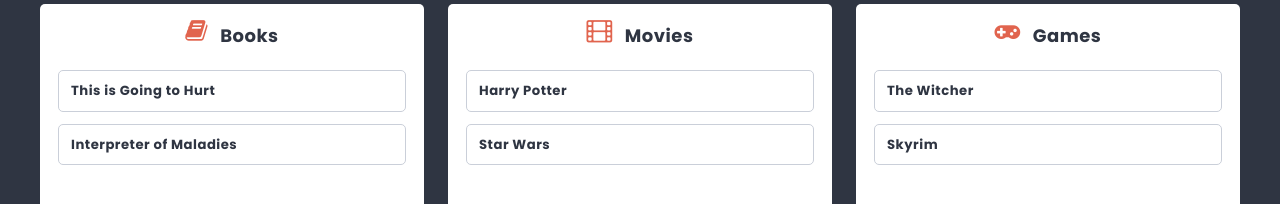
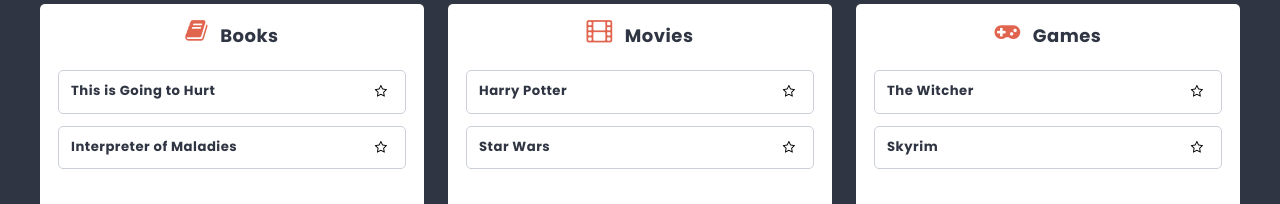
Before and after one commit to MichPlewa/To-Do-List, a React (Create React App) app: page /list/1 in a window 1280 px wide. Shown: the part 436-640 px from the top of the page. Built offline with nearby package versions, Linux system fonts and the light colour scheme.

Commit message:
Add favorite to page

```diff
--- a/package.json
+++ b/package.json
@@ -6,6 +6,7 @@
     "@testing-library/jest-dom": "^5.16.4",
     "@testing-library/react": "^13.1.1",
     "@testing-library/user-event": "^13.5.0",
+    "clsx": "^1.1.1",
     "font-awesome": "^4.7.0",
     "react": "^18.0.0",
     "react-dom": "^18.0.0",
--- a/src/components/Card/Card.js
+++ b/src/components/Card/Card.js
@@ -1,7 +1,28 @@
 import styles from './card.module.scss';
+import clsx from 'clsx';
+import { toggleFavorite } from '../../redux/store';
+import { useState } from 'react';
+import { useDispatch } from 'react-redux';
 
 const Card = (props) => {
-  return <li className={styles.card}>{props.title}</li>;
+  const dispatch = useDispatch();
+  const [favorite, setFavorite] = useState(props.isFavorite);
+  const clickHandler = (e) => {
+    e.preventDefault();
+    setFavorite(!favorite);
+    dispatch(toggleFavorite(props.cardId));
+  };
+  return (
+    <li className={styles.card}>
+      <div>{props.title}</div>
+      <button
+        onClick={clickHandler}
+        className={clsx(styles.button, favorite && styles.buttonActive)}
+      >
+        <i className="fa fa-star-o" aria-hidden="true" />
+      </button>
+    </li>
+  );
 };
 
 export default Card;
--- a/src/components/Card/card.module.scss
+++ b/src/components/Card/card.module.scss
@@ -11,3 +11,12 @@
   justify-content: space-between;
   font-weight: bold;
 }
+
+.button {
+  border: none;
+  background: none;
+}
+
+.buttonActive {
+  color: $color-fvorite;
+}
--- a/src/components/Column/Column.js
+++ b/src/components/Column/Column.js
@@ -14,7 +14,12 @@
       </h2>
       <ul className={styles.cards}>
         {cards.map((cards) => (
-          <Card key={cards.id} title={cards.title} />
+          <Card
+            key={cards.id}
+            title={cards.title}
+            isFavorite={cards.isFavorite}
+            cardId={cards.id}
+          />
         ))}
       </ul>
       <CardForm columnId={props.id} />
--- a/src/components/Favorite/Favorite.js
+++ b/src/components/Favorite/Favorite.js
@@ -1,11 +1,30 @@
 import PageTitle from '../PageTitle/PageTitle';
+import Card from '../Card/Card';
 import styles from './Favorite.module.scss';
+import { useSelector } from 'react-redux';
+import { getFavoritesCards } from '../../redux/store';
 
 const Favorite = () => {
+  const cards = useSelector((state) => getFavoritesCards(state));
+  console.log(cards);
   return (
     <div className={styles.favorite}>
       <PageTitle>Favorite</PageTitle>
       <p>Lorem ipsum</p>
+      <div className={styles.wrapper}>
+        <article className={styles.column}>
+          <ul className={styles.cards}>
+            {cards.map((card) => (
+              <Card
+                key={card.id}
+                isFavorite={card.isFavorite}
+                title={card.title}
+                columnId={card.id}
+              ></Card>
+            ))}
+          </ul>
+        </article>
+      </div>
     </div>
   );
 };
--- a/src/components/Favorite/Favorite.module.scss
+++ b/src/components/Favorite/Favorite.module.scss
@@ -4,3 +4,49 @@
 .favorite {
   padding: $base-size;
 }
+
+.wrapper {
+  display: flex;
+  justify-content: center;
+}
+
+.column {
+  flex-shrink: 0;
+  width: calc(33% - 12px);
+  background: $color-light;
+  margin: 0 $base-size $base-size 0;
+  padding: ($base-size * 1.5);
+  border-radius: $radius;
+  box-shadow: 0 math.div($base-size, 4) 0 rgba(0, 0, 0, 0.3);
+  color: $color-dark;
+
+  &:last-child {
+    margin: 0 0 $base-size 0;
+  }
+}
+
+.title {
+  text-align: center;
+  font-size: ($base-size * 1.5);
+  margin: 0 0 ($base-size * 1.5) 0;
+}
+
+.icon::before {
+  padding-right: $base-size;
+  color: $color-warning;
+  font-size: ($base-size * 2);
+  vertical-align: middle;
+  position: relative;
+  top: math.div($base-size, 3);
+}
+
+.cards {
+  padding: math.div($base-size, 2) 0;
+}
+
+@media (max-width: 767px) {
+  .column {
+    width: 100%;
+    margin: 0 0 $base-size 0;
+  }
+}
--- a/src/redux/initialState.js
+++ b/src/redux/initialState.js
@@ -27,12 +27,22 @@
   ],
 
   cards: [
-    { id: '1', columnId: '1', title: 'This is Going to Hurt' },
-    { id: '2', columnId: '1', title: 'Interpreter of Maladies' },
-    { id: '3', columnId: '2', title: 'Harry Potter' },
-    { id: '4', columnId: '2', title: 'Star Wars' },
-    { id: '5', columnId: '3', title: 'The Witcher' },
-    { id: '6', columnId: '3', title: 'Skyrim' },
+    {
+      id: '1',
+      columnId: '1',
+      title: 'This is Going to Hurt',
+      isFavorite: false,
+    },
+    {
+      id: '2',
+      columnId: '1',
+      title: 'Interpreter of Maladies',
+      isFavorite: false,
+    },
+    { id: '3', columnId: '2', title: 'Harry Potter', isFavorite: false },
+    { id: '4', columnId: '2', title: 'Star Wars', isFavorite: false },
+    { id: '5', columnId: '3', title: 'The Witcher', isFavorite: false },
+    { id: '6', columnId: '3', title: 'Skyrim', isFavorite: false },
   ],
 
   search: '',
--- a/src/redux/store.js
+++ b/src/redux/store.js
@@ -18,6 +18,12 @@
   columns.filter((column) => column.listId === listId);
 export const getAllLists = ({ lists }) => lists;
 export const addList = (payload) => ({ type: 'ADD_LIST', payload });
+export const toggleFavorite = (payload) => ({
+  type: 'TOGGLE_CARD_FAVORITE',
+  payload,
+});
+export const getFavoritesCards = (state) =>
+  state.cards.filter((card) => card.isFavorite === true);
 
 const reducer = (state, action) => {
   switch (action.type) {
@@ -38,6 +44,15 @@
         ...state,
         lists: [...state.lists, { ...action.payload, id: shortid() }],
       };
+    case 'TOGGLE_CARD_FAVORITE':
+      return {
+        ...state,
+        cards: state.cards.map((card) =>
+          card.id === action.payload
+            ? { ...card, isFavorite: !card.isFavorite }
+            : card
+        ),
+      };
     default:
       return state;
   }
--- a/src/styles/settings.scss
+++ b/src/styles/settings.scss
@@ -2,6 +2,7 @@
 $color-dark: #2f3542;
 $color-success: #26de81;
 $color-warning: #e1644e;
+$color-fvorite: #b8860b;
 
 $font-text: 'Poppins', sans-serif;
 
```
Also changed, not shown: 1 other file (tests, documents, lock files or other folders).
